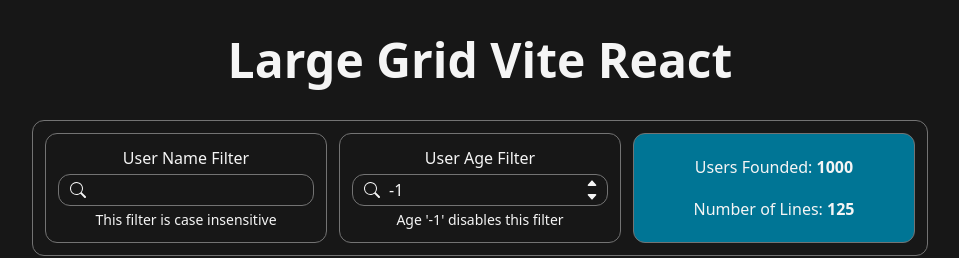
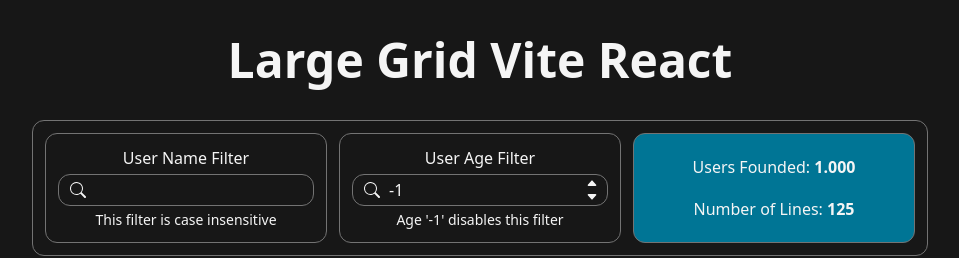
Before and after one commit to marcelo-rispoli-leal/large-grid-react, a React (Vite) app: page / in a window 1280 px wide. Shown: the top 258 px of the page, without its empty margins (160-1119 px from the left). Built offline with nearby package versions, Linux system fonts and the light colour scheme.

Commit message:
Adjusted number format in Summary

```diff
--- a/src/components/Summary.jsx
+++ b/src/components/Summary.jsx
@@ -3,10 +3,10 @@
     <div className="b-std bg-cyan-700 p-3">
       <div className="grid h-full items-center text-neutral-100">
         <div>
-          Users Founded: <strong>{count}</strong>
+          Users Founded: <strong>{count.toLocaleString("pt-BR")}</strong>
         </div>
         <div>
-          Number of Lines: <strong>{lines}</strong>
+          Number of Lines: <strong>{lines.toLocaleString("pt-BR")}</strong>
         </div>
       </div>
     </div>
```
